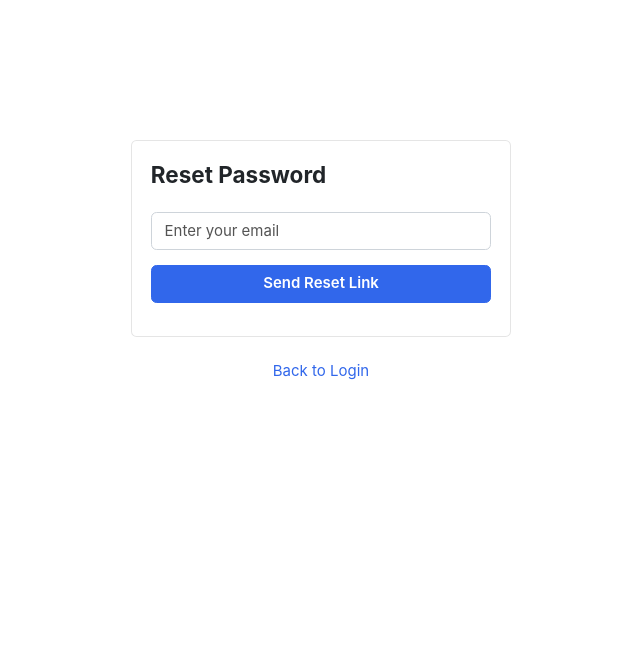
After one commit to Manyu-2501/EShop, a Django app: page /accounts/reset-password-request/ in a window 1280 px wide. The commit adds this page. Shown: the top 671 px of the page, without its empty margins (319-959 px from the left). Run offline with Django 4.2, Linux system fonts and the light colour scheme; some libraries are stand-ins or nearby versions; some web fonts are replaced.

Commit message:
replaced hardcoding with baseUrl const, fixed reset password logic, fixed buy now qnt

```diff
--- /dev/null
+++ b/EShop/context_processors.py
@@ -0,0 +1,10 @@
+# EShop/context_processors.py
+from django.conf import settings
+
+def base_url(request):
+    """
+    Exposes BASE_URL to templates as 'BASE_URL'.
+    """
+    return {
+        "BASE_URL": settings.BASE_URL
+    }
--- a/EShop/settings.py
+++ b/EShop/settings.py
@@ -12,6 +12,8 @@ https://docs.djangoproject.com/en/4.2/ref/settings/
 import os
 from pathlib import Path
 from .env import *
+from django.conf import settings
+
 
 # Build paths inside the project like this: BASE_DIR / 'subdir'.
 BASE_DIR = Path(__file__).resolve().parent.parent
@@ -27,6 +29,8 @@ SECRET_KEY = PROJECT_SECRET_KEY
 DEBUG = True
 
 ALLOWED_HOSTS = []
+
+BASE_URL = os.getenv('BASE_URL', 'http://127.0.0.1:8000/')
 
 
 # Application definition
@@ -68,6 +72,8 @@ TEMPLATES = [
                 'django.template.context_processors.request',
                 'django.contrib.auth.context_processors.auth',
                 'django.contrib.messages.context_processors.messages',
+                'EShop.context_processors.base_url',
+
             ],
         },
     },
--- a/accounts/urls.py
+++ b/accounts/urls.py
@@ -9,7 +9,8 @@ urlpatterns = [
     path('add-to-cart/<uuid>/', add_to_cart, name='add_to_cart'),
     path('buy-now/<uuid>/', buy_now, name='buy_now'),
     path('remove-cart-item/<uuid>', remove_cart_item, name='remove_cart_item'),
-    path('reset-password/', reset_password, name='reset_password'),
+    path('reset-password/<str:email_token>', reset_password, name='reset_password'),
+    path('reset-password-request/', reset_password_request, name='reset_password_request'),
     path('remove-coupon/', remove_coupon, name='remove_coupon'),
     path('success/', payment_success, name='payment_success'),
     path('logout/', logout_page, name='logout'),
--- a/accounts/views.py
+++ b/accounts/views.py
@@ -12,6 +12,7 @@ from base.helper import send_invoice_mail
 import hmac
 import hashlib
 import razorpay
+import uuid
 
 
 def login_page(request):
@@ -32,7 +33,7 @@ def login_page(request):
         user_obj = authenticate(username=email, password=password)
         if user_obj:
            login(request, user)
-           return redirect('http://127.0.0.1:8000/home/')
+           return redirect('index')
 
         messages.warning(request, "Password does not match the username")
         return HttpResponseRedirect(request.path_info)
@@ -76,25 +77,52 @@ def activate_account(request, email_token):
         print(e)
         return HttpResponse("Invalid token. Exception:", e)
 
-def reset_password(request):
+def reset_password(request, email_token):
     if request.method == "POST":
+        try:
+            user = Profile.objects.get(email_token=email_token).user
+        except Profile.DoesNotExist:
+            messages.error(request, "This password reset link is invalid or has expired.")
+            return redirect("reset_password_request")
+
         password = request.POST.get("password")
         confirm_password = request.POST.get("confirm_password")
-        username = request.POST.get("email")
-        user = User.objects.filter(username = username).last()
-        print(password)
-        if not user:
-            messages.warning(request, "User does not exist")
-            return HttpResponseRedirect(request.path_info)
 
         if not password == confirm_password:
             messages.warning(request, "Password does not match")
             return HttpResponseRedirect(request.path_info)
-        send_password_reset_mail(user.username)
+
         user.set_password(password)
         user.save()
-        messages.success(request, "Password changed succesfully")
+
+        # Invalidate the token so the same link can't be reused
+        profile = user.profile
+        profile.email_token = str(uuid.uuid4())  # or None
+        profile.save()
+
+        messages.success(request, "Password changed successfully")
+        return redirect("login")
+
+    # GET: render the form (token is in URL)
     return render(request, "accounts/reset_password.html")
+
+def reset_password_request(request):
+    if request.method == "POST":
+        username = request.POST.get("email")
+        if username.strip() == "":
+            messages.warning(request, "Email field cannot be empty")
+            return HttpResponseRedirect(request.path_info)
+        user = User.objects.filter(username = username).last()
+        if not user:
+            messages.warning(request, "User does not exist")
+            return HttpResponseRedirect(request.path_info)
+        email_token = str(uuid.uuid4())
+        Profile.objects.filter(user = user).update(email_token = email_token)
+
+        send_password_reset_mail(user.username, email_token)
+
+        messages.success(request, "Password reset link has been sent to your email")
+    return render(request, "accounts/reset_password_request.html")
 
 @login_required
 def add_to_cart(request, uuid):
@@ -200,6 +228,8 @@ def buy_now(request, uuid):
     product = Product.objects.get(uuid=uuid)
     cart,_ = Cart.objects.get_or_create(user=user, is_paid=False)
     item = CartItem.objects.create(cart=cart, product=product)
+    quantity = request.GET.get("quantity")
+    item.quantity = quantity
     if request.GET.get("size"):
         size = request.GET.get("size")
         size = SizeVariant.objects.get(size = size, product = product)
--- a/templates/accounts/cart.html
+++ b/templates/accounts/cart.html
@@ -131,7 +131,7 @@ var options = {
     "image": "https://example.com/your_logo",
     "order_id": "{{payment.id}}", //This is a sample Order ID. Pass the `id` obtained in the response of Step 1
     "handler": function (response){
-        window.location.href = `http://127.0.0.1:8000/accounts/success/?razorpay_payment_id=${response.razorpay_payment_id}&razorpay_order_id=${response.razorpay_order_id}&razorpay_signature=${response.razorpay_signature}`
+        window.location.href = `{{BASE_URL}}/accounts/success/?razorpay_payment_id=${response.razorpay_payment_id}&razorpay_order_id=${response.razorpay_order_id}&razorpay_signature=${response.razorpay_signature}`
     },
     "prefill": {
         "name": "{{request.user}}",
--- a/templates/accounts/login.html
+++ b/templates/accounts/login.html
@@ -19,7 +19,7 @@
               </div> <!-- form-group// -->
 
               <div class="form-group">
-                  <a href="{% url 'reset_password' %}" class="float-right">Forgot password?</a>
+                  <a href="{% url 'reset_password_request' %}" class="float-right">Forgot password?</a>
                 <label class="float-left custom-control custom-checkbox"> <input type="checkbox" class="custom-control-input" checked=""> <div class="custom-control-label"> Remember </div> </label>
               </div> <!-- form-group form-check .// -->
               <div class="form-group">
@@ -29,7 +29,7 @@
           </div> <!-- card-body.// -->
         </div> <!-- card .// -->
 
-         <p class="text-center mt-4">Don't have account? <a href="http://127.0.0.1:8000/accounts/register/">Sign up</a></p>
+         <p class="text-center mt-4">Don't have account? <a href="{{BASE_URL}}accounts/register/">Sign up</a></p>
          <br><br>
     <!-- ============================ COMPONENT LOGIN  END.// ================================= -->
 
--- a/templates/accounts/register.html
+++ b/templates/accounts/register.html
@@ -36,7 +36,7 @@
           </form>
           </div> <!-- card-body.// -->
         </div> <!-- card .// -->
-        <p class="text-center mt-4">Already have an account? <a href="http://127.0.0.1:8000/accounts/login/">Login</a></p>
+        <p class="text-center mt-4">Already have an account? <a href="{{BASE_URL}}accounts/login/">Login</a></p>
          <br><br>
     <!-- ============================ COMPONENT LOGIN  END.// ================================= -->
 
--- a/templates/accounts/reset_password.html
+++ b/templates/accounts/reset_password.html
@@ -11,9 +11,9 @@
           <form method=POST>
             {% csrf_token %}
             {% include "base/alert.html"%}
-          <div class="form-group">
+          {% comment %} <div class="form-group">
                  <input name="email" class="form-control" required placeholder="Username" type="text">
-              </div> <!-- form-group// -->
+              </div> <!-- form-group// --> {% endcomment %}
               <div class="form-group">
                 <input name="password" class="form-control" required placeholder="Enter New Password" type="password">
               </div> <!-- form-group// -->
@@ -27,7 +27,7 @@
           </div> <!-- card-body.// -->
         </div> <!-- card .// -->
 
-         <p class="text-center mt-4">Don't have account? <a href="http://127.0.0.1:8000/accounts/register/">Sign up</a></p>
+         <p class="text-center mt-4">Don't have account? <a href="{{ BASE_URL}}accounts/register/">Sign up</a></p>
          <br><br>
     <!-- ============================ COMPONENT LOGIN  END.// ================================= -->
 
--- /dev/null
+++ b/templates/accounts/reset_password_request.html
@@ -0,0 +1,25 @@
+{% extends "base/base_without_bar.html" %}
+
+{% block start %}
+<section class="section-conten padding-y" style="min-height:84vh">
+    <div class="card mx-auto" style="max-width: 380px; margin-top:100px;">
+        <div class="card-body">
+            <h4 class="card-title mb-4">Reset Password</h4>
+            <form method="POST">
+                {% csrf_token %}
+                {% include "base/alert.html" %}
+                <div class="form-group">
+                    <input name="email" class="form-control" placeholder="Enter your email" type="email" required>
+                </div> <!-- form-group// -->
+                <div class="form-group">
+                    <button type="submit" class="btn btn-primary btn-block">Send Reset Link</button>
+                </div> <!-- form-group// -->
+            </form>
+        </div> <!-- card-body.// -->
+    </div> <!-- card .// -->
+    <p class="text-center mt-4">
+        <a href="{% url 'login' %}">Back to Login</a>
+    </p>
+    <br><br>
+</section>
+{% endblock %}
--- a/templates/base/base.html
+++ b/templates/base/base.html
@@ -44,7 +44,7 @@ $(document).ready(function() {
 		<nav class="navbar navbar-dark navbar-expand p-0 bg-dark">
 		<div class="container">
 			<ul class="navbar-nav d-none d-md-flex mr-auto">
-				<li class="nav-item"><a class="nav-link" href="http://127.0.0.1:8000/home/">Home</a></li>
+				<li class="nav-item"><a class="nav-link" href="{{BASE_URL}}home/">Home</a></li>
 				<li class="nav-item"><a class="nav-link" href="#">Delivery</a></li>
 				<li class="nav-item"><a class="nav-link" href="#">Payment</a></li>
 			</ul>
--- a/templates/home/index.html
+++ b/templates/home/index.html
@@ -29,7 +29,7 @@
             <figure class="card card-product-grid">
                 <div class="img-wrap"> <img src="/media/{{product.product_images.first.image}}"> </div>
                 <figcaption class="info-wrap border-top">
-                    <a href="http://127.0.0.1:8000/products/product/{{product.product_slug}}" class="title">{{product.product_name}}</a>
+                    <a href="{{ BASE_URL}}products/product/{{product.product_slug}}" class="title">{{product.product_name}}</a>
                     <div class="price mt-2">Rs. {{product.price}}</div> <!-- price-wrap.// -->
                 </figcaption>
             </figure> <!-- card // -->
@@ -45,7 +45,7 @@
                 var selectedCategory = document.getElementById("categoryDropdown").value;
                 if (selectedCategory !== "Select") {
                     console.log(`selected : ${selectedCategory}`);
-                    window.location.href = `http://127.0.0.1:8000/products/categories/${selectedCategory}`;
+                    window.location.href = `{{BASE_URL}}products/categories/${selectedCategory}`;
                 }
             }
     </script>
--- a/templates/products/category.html
+++ b/templates/products/category.html
@@ -102,7 +102,7 @@
             var selectedCategory = document.getElementById("categoryDropdown").value;
             if (selectedCategory !== "Select") {
                 console.log(`selected : ${selectedCategory}`);
-                window.location.href = `http://127.0.0.1:8000/products/categories/${selectedCategory}`;
+                window.location.href = `{{BASE_URL}}products/categories/${selectedCategory}`;
             }
         }
     </script>
```
Also changed, not shown: base/emails.py (+11 -4 lines).
